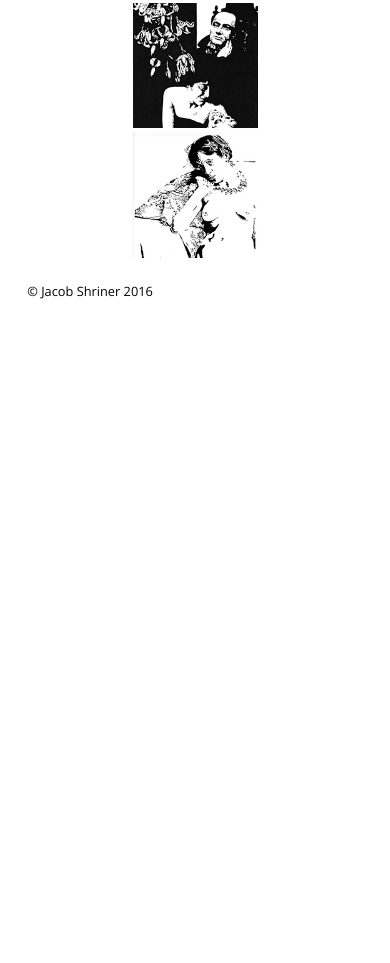
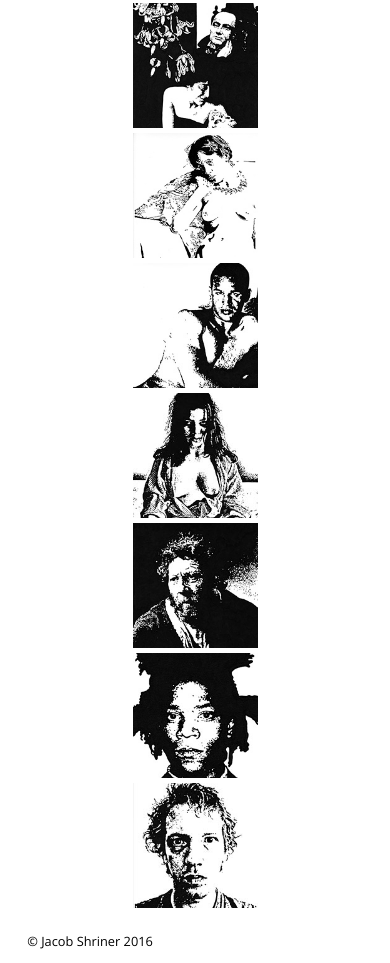
Before and after one commit to Miclilly/jacobshriner.com, a plain HTML site: page drawings.html in a window 390 px wide. Shown: the part 2003-2966 px from the top of the page. Before the commit the page ends 2316 px from the top, so only its background shows below. Drawn offline with nearby package versions, Linux system fonts and the light colour scheme.

Commit message:
Newphotos

```diff
--- a/drawings.html
+++ b/drawings.html
@@ -36,6 +36,11 @@
       <a href="Drawings/StudyForAPortraitOfObession.jpg" onclick="return lightbox(this)"><img src="DrawingsThumb/StudyForAPortraitOfObsessionThumb.jpg" alt="Study For A Portrait Of Obession 12x9"></a>
       <a href="Drawings/FlowersOfEvil.jpg" onclick="return lightbox(this)"><img src="DrawingsThumb/FlowersOfEvilThumb.jpg" alt="The Flowers of Evil 12x9"></a>
       <a href="Drawings/WhatSecretsThatAreKept.jpg" onclick="return lightbox(this)"><img src="DrawingsThumb/WhatSecretsThatAreKeptThumb.jpg" alt="What Secrets That Are Kept 12x9"></a>
+      <a href="Drawings/He.jpg" onclick="return lightbox(this)"><img src="DrawingsThumb/HeThumb.jpg" alt="He 12x9"></a>
+      <a href="Drawings/She.jpg" onclick="return lightbox(this)"><img src="DrawingsThumb/SheThumb.jpg" alt="She 12x9"></a>
+      <a href="Drawings/Meditations.jpg" onclick="return lightbox(this)"><img src="DrawingsThumb/MeditationsThumb.jpg" alt="Meditations 12x9"></a>
+      <a href="Drawings/PortraitofJeanMichelBasquiat.jpg" onclick="return lightbox(this)"><img src="DrawingsThumb/PortraitofJMBThumb.jpg" alt="Portrait of Jean-Michel Basquiat 7x5"></a>
+      <a href="Drawings/SelfPortraitWithBlackEye.jpg" onclick="return lightbox(this)"><img src="DrawingsThumb/SelfPortraitWithBlackEyeThumb.jpg" alt="Self Portrait with Black Eye 12x9"></a>
     </div>
   <footer>&copy Jacob Shriner 2016
   </footer>
--- a/stylesheet.css
+++ b/stylesheet.css
@@ -279,12 +279,6 @@ form{
     margin-right:.25em;
 }
 
-.gallery{
-    display:flex;
-    flex-flow:column wrap;
-    align-items:center;
-}
-
 header{
   margin:auto;
   text-align:center;
@@ -362,4 +356,3 @@ form{
 
 }
 }
-*/
```
Also changed, not shown: Drawings/PortraitofJeanMichelBasquiat.jpg (renamed from Drawings/Portrait of Jean-Michel Basquiat, 7x5, pen and ink on paper.jpg), DrawingsThumb/HeThumb.jpg (added), DrawingsThumb/MeditationsThumb.jpg (added), DrawingsThumb/PortraitofJMBThumb.jpg (added), DrawingsThumb/SelfPortraitWithBlackEyeThumb.jpg (added), DrawingsThumb/SheThumb.jpg (added), 4 other files.
